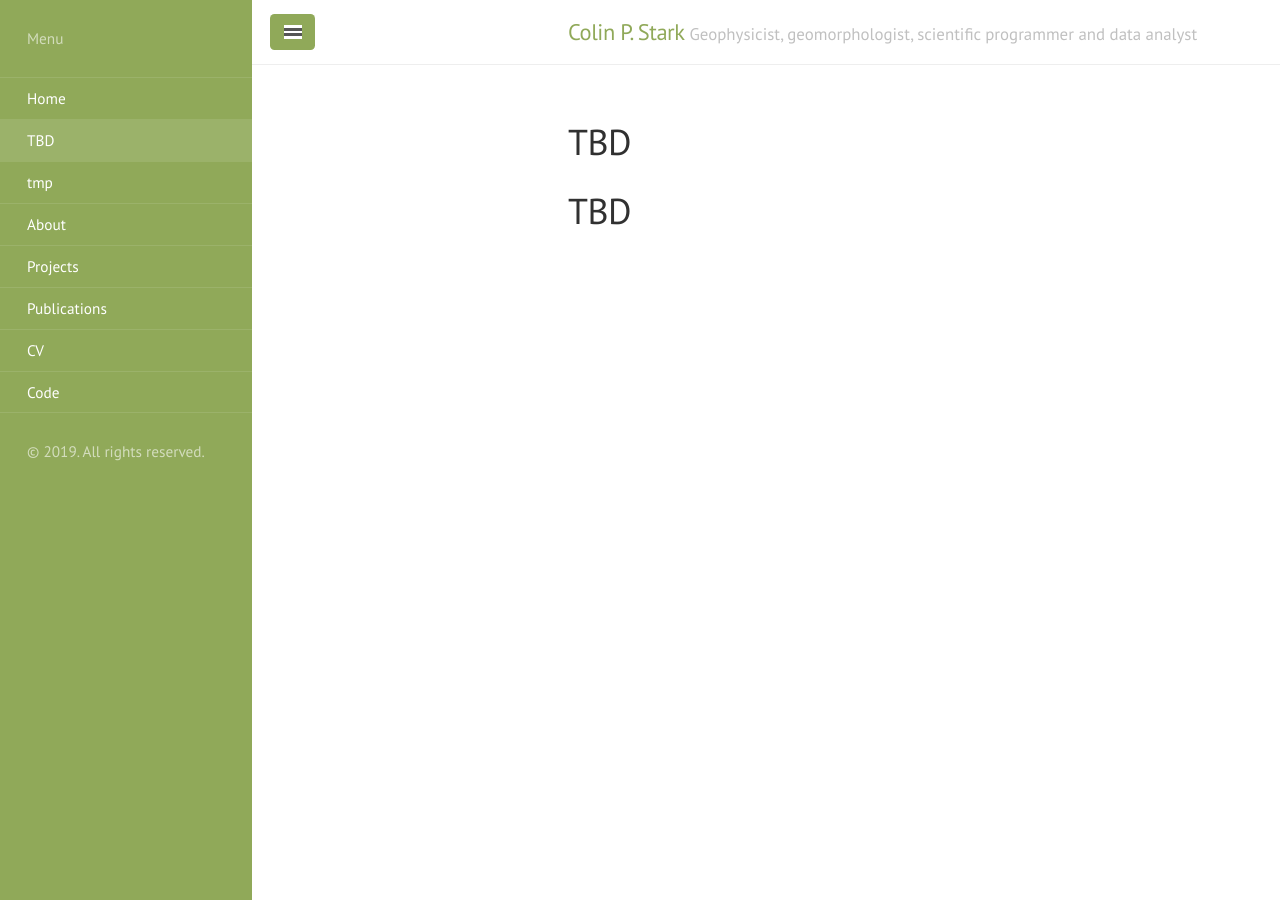
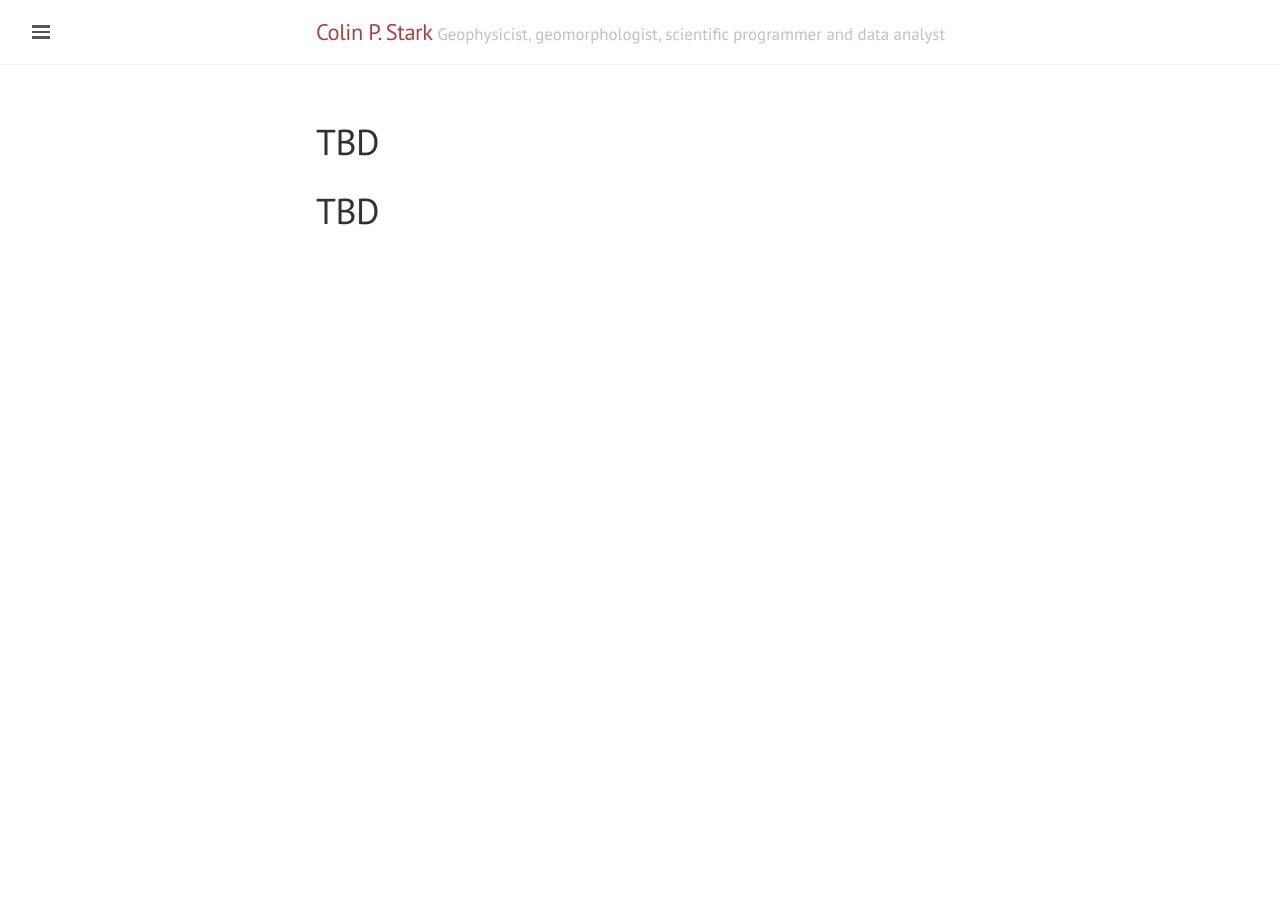
Before and after one commit to cstarkjp/WebSiteTemplate, a Jekyll site: the page built from README.md, in a window 1280 px wide. Built offline with Jekyll 4.4.1, drawn with Linux system fonts in a browser that asks for light colours; our own code applies the rules of GitHub Pages for plain Markdown files.

Commit message:
Revert sidebar; change to red theme

```diff
--- a/_includes/sidebar.html
+++ b/_includes/sidebar.html
@@ -1,6 +1,8 @@
 <!-- Target for toggling the sidebar `.sidebar-checkbox` is for regular
      styles, `#sidebar-checkbox` for behavior. -->
-<input type="checkbox" class="sidebar-checkbox" id="sidebar-checkbox" checked>
+<input type="checkbox" class="sidebar-checkbox" id="sidebar-checkbox">
+<!-- <input type="checkbox" class="sidebar-checkbox" id="sidebar-checkbox" checked> -->
+
 
 <!-- Toggleable sidebar -->
 <div class="sidebar" id="sidebar">
--- a/_layouts/default.html
+++ b/_layouts/default.html
@@ -3,7 +3,8 @@
 
   {% include head.html %}
 
-  <body class="theme-base-0b">
+  <!-- <body class="theme-base-0b"> -->
+  <body class="theme-base-08">
 
     {% include sidebar.html %}
 
```
